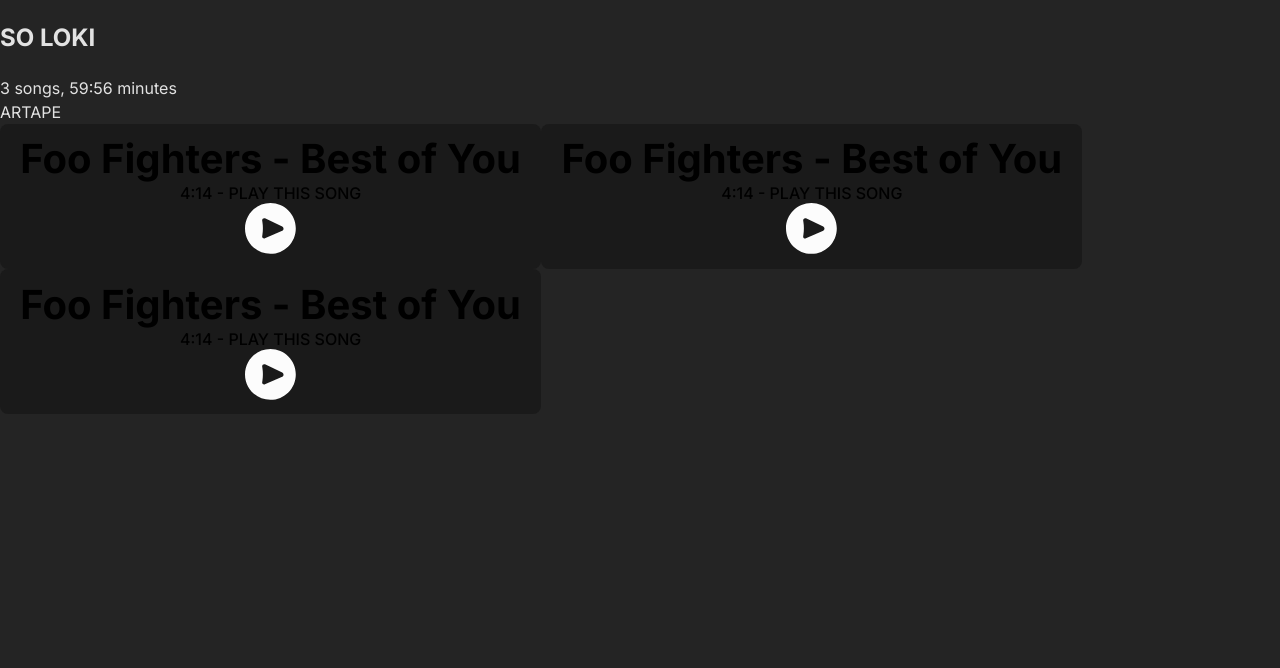
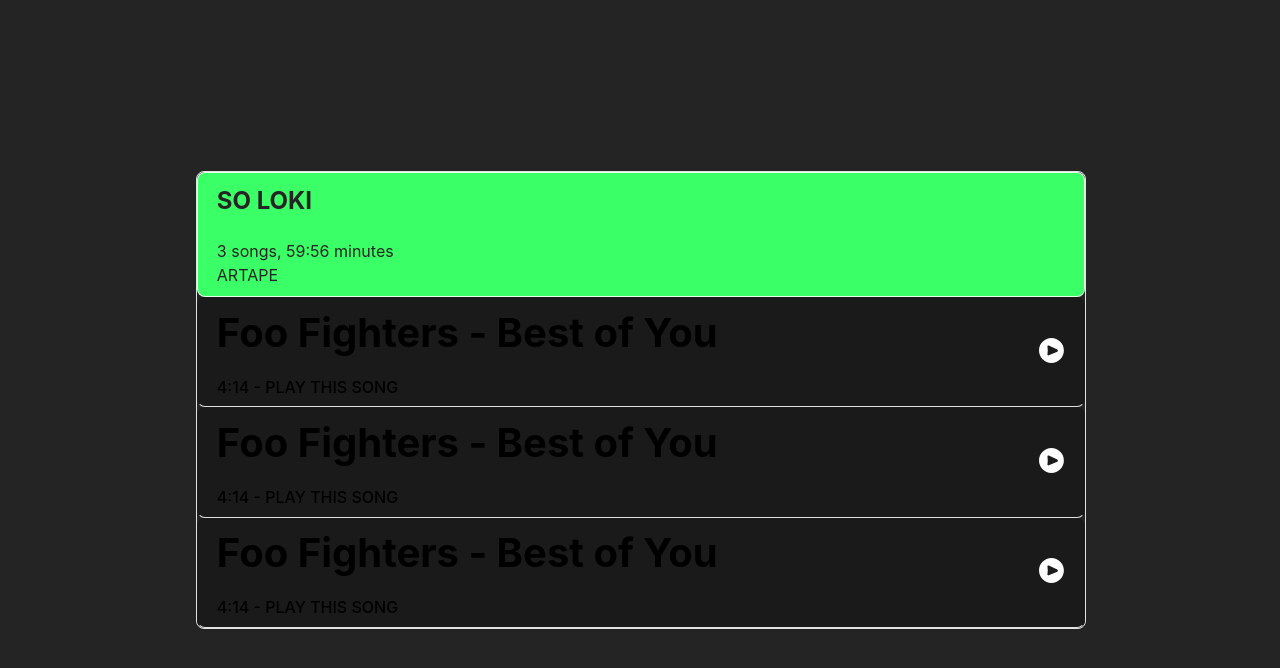
Before and after one commit to jajablinky/ArTape-2.0, a Next.js app: page / in a window 1280 px wide. Shown: the top 668 px of the page. Built offline with nearby package versions, Linux system fonts and the light colour scheme.

Commit message:
audio link updated

```diff
--- a/src/components/AudioPlayer.tsx
+++ b/src/components/AudioPlayer.tsx
@@ -1,42 +1,55 @@
 import React from "react";
-import { useState } from "react";
+import { SetStateAction, Dispatch } from "react";
+
+import styles from "@/styles/Home.module.css";
 import Image from "next/image";
 
-const AudioPlayer = () => {
-  const [isPlaying, setIsPlaying] = useState(false);
+const AudioPlayer = ({
+  index,
+  isPlaying,
+  setisPlaying,
+}: {
+  index: number;
+  isPlaying: number;
+  setisPlaying: Dispatch<SetStateAction<number>>;
+}) => {
+  const handlePlay = () => {
+    if (isPlaying === index) {
+      setisPlaying(0);
+    } else {
+      setisPlaying(index);
+    }
+  };
 
   return (
-    <button
-      className="music-player-track"
-      onClick={() => setIsPlaying(!isPlaying)}
-    >
+    <button className={styles.musicPlayerTrack} onClick={() => handlePlay()}>
       <source src="https://wghl3omv7p34qicdhl4iwe545yuqorbg6xz2ewdndenxeqivxo3q.arweave.net/sY69uZX798ggQzr4ixO87ikHRCb186JYbRkbckEVu7c" />
-      <div className="music-player-left-side">
-        <div className="artist-title-track">
+      <div className={styles.musicPlayerLeftSide}>
+        <div className={styles.artistTitleTrack}>
           <h1>Foo Fighters - Best of You</h1>
         </div>
-        <div className="duration-buy-mp3">
+        <div className={styles.durationBuyMp3}>
           <p>
-            <span className="duration">4:14</span> -{" "}
-            <span className="buy-mp3">PLAY THIS SONG</span>
+            <span className={styles.duration}>4:14</span> -{" "}
+            <span className={styles.buymp3}>PLAY THIS SONG</span>
           </p>
         </div>
       </div>
-      <div className="music-player-right-side">
-        <div className="play-button">
-          {!isPlaying ? (
+      <div className={styles.musicPlayerRightSide}>
+        <div className={styles.playButton}>
+          {isPlaying !== index ? (
             <Image
               src={"/startButton.svg"}
               alt={"Play Button"}
-              width={51}
-              height={51}
+              width={25.5}
+              height={25.5}
             />
           ) : (
             <Image
               src={"/stopButton.svg"}
               alt={"Stop Button"}
-              width={51}
-              height={51}
+              width={25.5}
+              height={25.5}
             />
           )}
         </div>
--- a/src/pages/index.tsx
+++ b/src/pages/index.tsx
@@ -1,12 +1,15 @@
 import Head from "next/head";
 
-import { Inter } from "@next/font/google";
 import styles from "@/styles/Home.module.css";
 import AudioPlayer from "@/components/AudioPlayer";
+import { useState } from "react";
 
-const inter = Inter({ subsets: ["latin"] });
+type SetisPlaying = (value: number) => void;
 
 export default function Home() {
+  // 0 === !isPlaying
+  const [isPlaying, setisPlaying] = useState<number>(0);
+
   return (
     <>
       <Head>
@@ -16,19 +19,29 @@ export default function Home() {
         <link rel="icon" href="/favicon.ico" />
       </Head>
       <main className={styles.main}>
-        <div className="App">
-          <div className="music-player-container">
-            <div className="music-player-header">
-              <h2 className="profile-name">SO LOKI</h2>
-              <p className="amount-songs-total-duration">
-                3 songs, 59:56 minutes
-              </p>
-              <p className="artape-link">ARTAPE</p>
-            </div>
-            <AudioPlayer />
-            <AudioPlayer />
-            <AudioPlayer />
+        <div className={styles.musicPlayerContainer}>
+          <div className={styles.musicPlayerHeader}>
+            <h2 className={styles.profileName}>SO LOKI</h2>
+            <p className={styles.amountSongTotalDuration}>
+              3 songs, 59:56 minutes
+            </p>
+            <p className={styles.artapeLink}>ARTAPE</p>
           </div>
+          <AudioPlayer
+            index={1}
+            isPlaying={isPlaying}
+            setisPlaying={setisPlaying}
+          />
+          <AudioPlayer
+            index={2}
+            isPlaying={isPlaying}
+            setisPlaying={setisPlaying}
+          />
+          <AudioPlayer
+            index={3}
+            isPlaying={isPlaying}
+            setisPlaying={setisPlaying}
+          />
         </div>
       </main>
     </>
--- a/src/styles/Home.module.css
+++ b/src/styles/Home.module.css
@@ -1,27 +1,25 @@
-#root {
+.main {
   max-width: 1280px;
-  margin: 0 auto;
-  padding: 2rem;
   --artape-white: rgba(255, 255, 255, 0.87);
   --artape-lime-green: #3bff67;
   --artape-black: #242424;
   --artape-black: #242424;
 }
 
-.profile-name {
+.profileName {
   margin-top: 0px;
 }
-.artape-link {
+.artapeLink {
   margin-bottom: 0px;
 }
 
-.music-player-container {
+.musicPlayerContainer {
   border: 1px solid var(--artape-white);
   border-radius: 8px;
   width: 100%;
 }
 
-.music-player-header {
+.musicPlayerHeader {
   color: var(--artape-black);
   border: 1px solid var(--artape-white);
   border-radius: 8px;
@@ -30,7 +28,7 @@
   padding: 0.6em 1.2em;
 }
 
-.music-player-track {
+.musicPlayerTrack {
   display: flex;
   flex-direction: row;
   border-bottom: 1px solid var(--artape-white);
@@ -38,16 +36,16 @@
   width: 100%;
 }
 
-.music-player-left-side {
+.musicPlayerLeftSide {
   margin-right: 20em;
   text-align: left;
 }
 
-.artist-title-track {
+.artistTitleTrack {
   margin-bottom: 20px;
 }
 
-.music-player-right-side {
+.musicPlayerRightSide {
   margin: auto;
   text-align: right;
 }
--- a/src/styles/globals.css
+++ b/src/styles/globals.css
@@ -15,8 +15,10 @@
 }
 
 body {
-  margin: 0;
   display: flex;
+  margin: 0 auto;
+  align-items: center;
+  justify-content: center;
   min-width: 320px;
   min-height: 100vh;
 }
```
